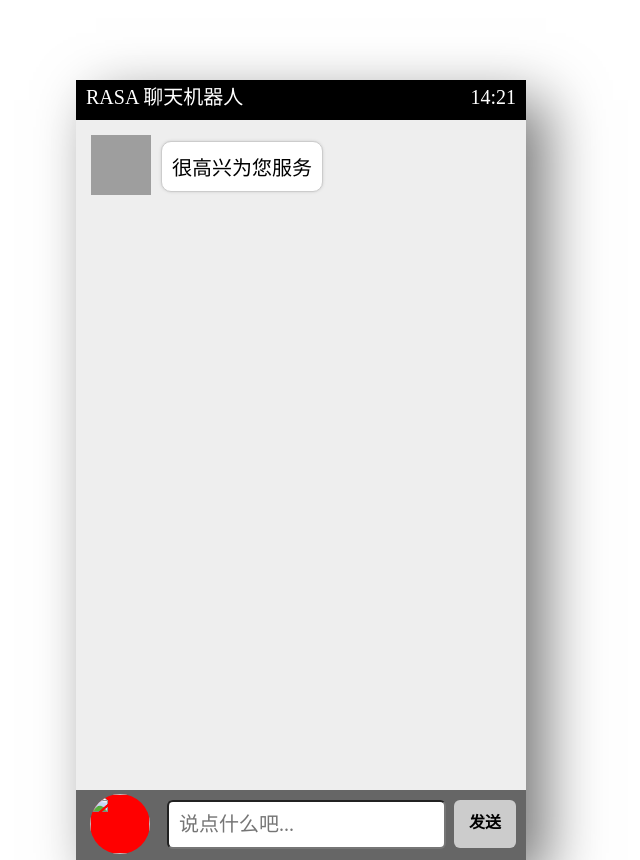
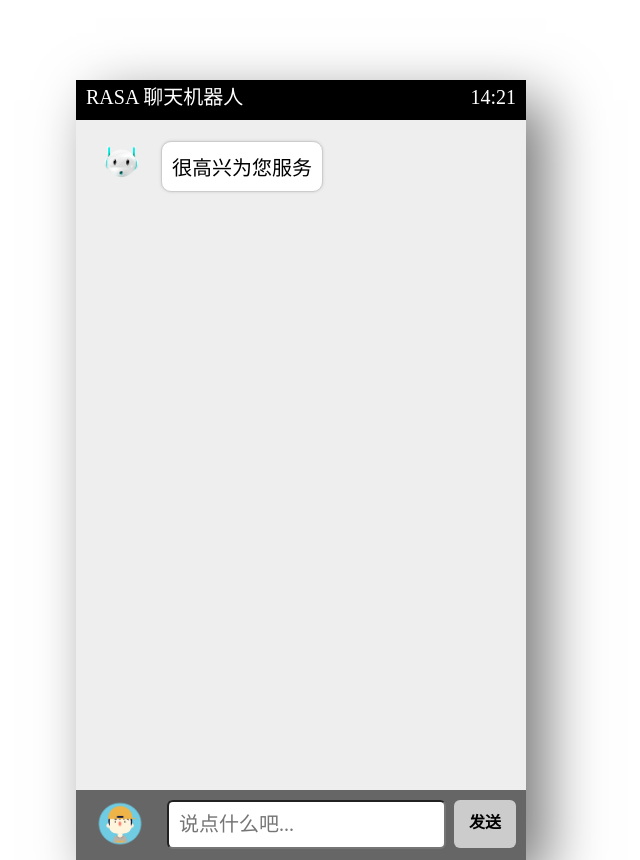
Before and after one commit to fanfate/rasa-chatbot, a Django app: page / in a window 1280 px wide. Shown: the whole page, without its empty margins (339-979 px from the left). Run offline with Django 3.2, Linux system fonts and the light colour scheme; grey boxes are pictures that could not be loaded.

Commit message:
更改头像图片

```diff
--- a/view/static/css/chat.css
+++ b/view/static/css/chat.css
@@ -57,7 +57,7 @@
 }
 #user_face_icon {
     display: inline-block;
-    background: red;
+    /* background: red; */
     width: 60px;
     height: 60px;
     border-radius: 30px;
--- a/view/templates/chat.html
+++ b/view/templates/chat.html
@@ -11,7 +11,7 @@
         window.onload = function(){
             const USER = 0;
             const BOT = 1;
-            var arrIcon = ['http://www.xttblog.com/icons/favicon.ico','http://www.xttblog.com/wp-content/uploads/2016/03/123.png'];
+            var arrIcon = ['../static/img/usr.png','../static/img/bot.png'];
             var role = 0;     // 身份标示
             var iNow = -1;    //用来累加改变左右浮动onclick =
             var icon = document.getElementById('user_face_icon').getElementsByTagName('img');
@@ -104,7 +104,7 @@
 		</ul>
         <div class="footer">
             <div id="user_face_icon">
-                <img src="http://www.xttblog.com/icons/favicon.ico" alt="">
+                <img src="../static/img/usr.png" alt="">
             </div>
             <form>
                 {% csrf_token %}
```
Also changed, not shown: view/static/img/bot.png (added), view/static/img/usr.png (added).
